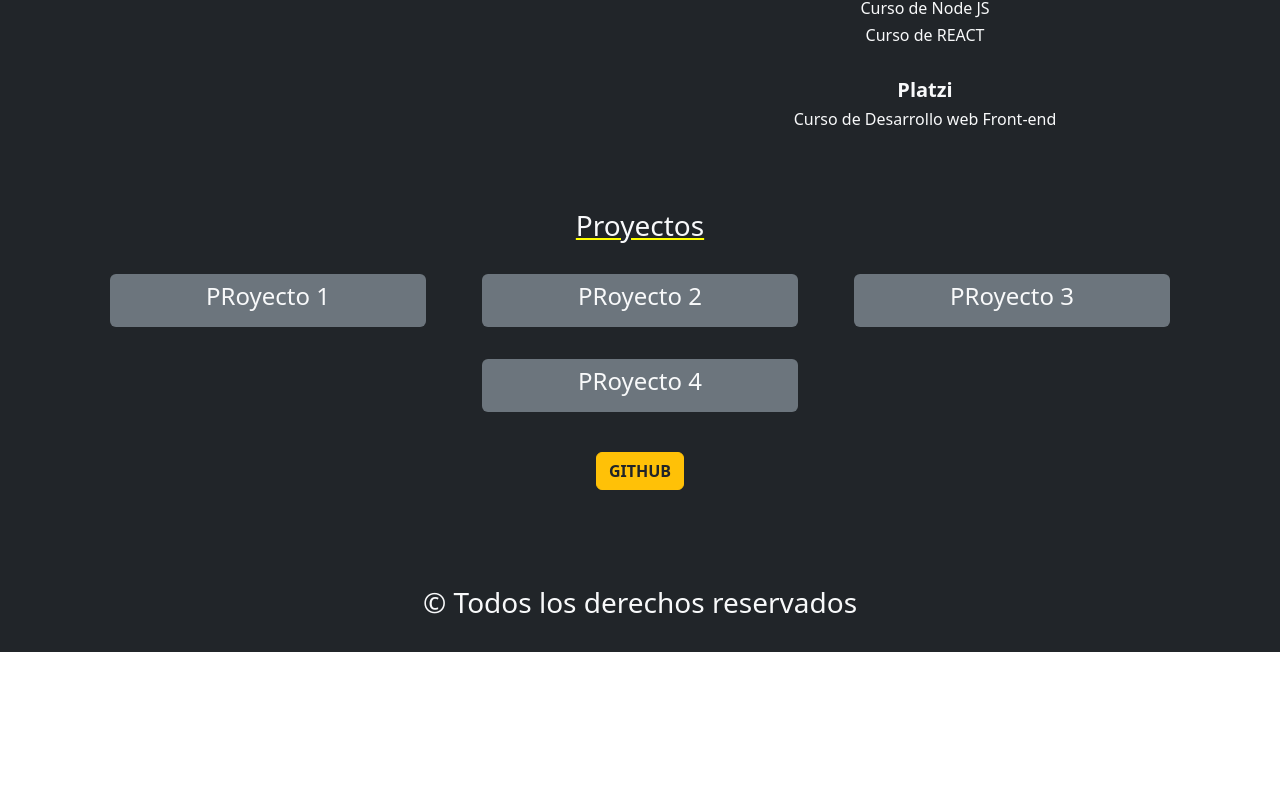
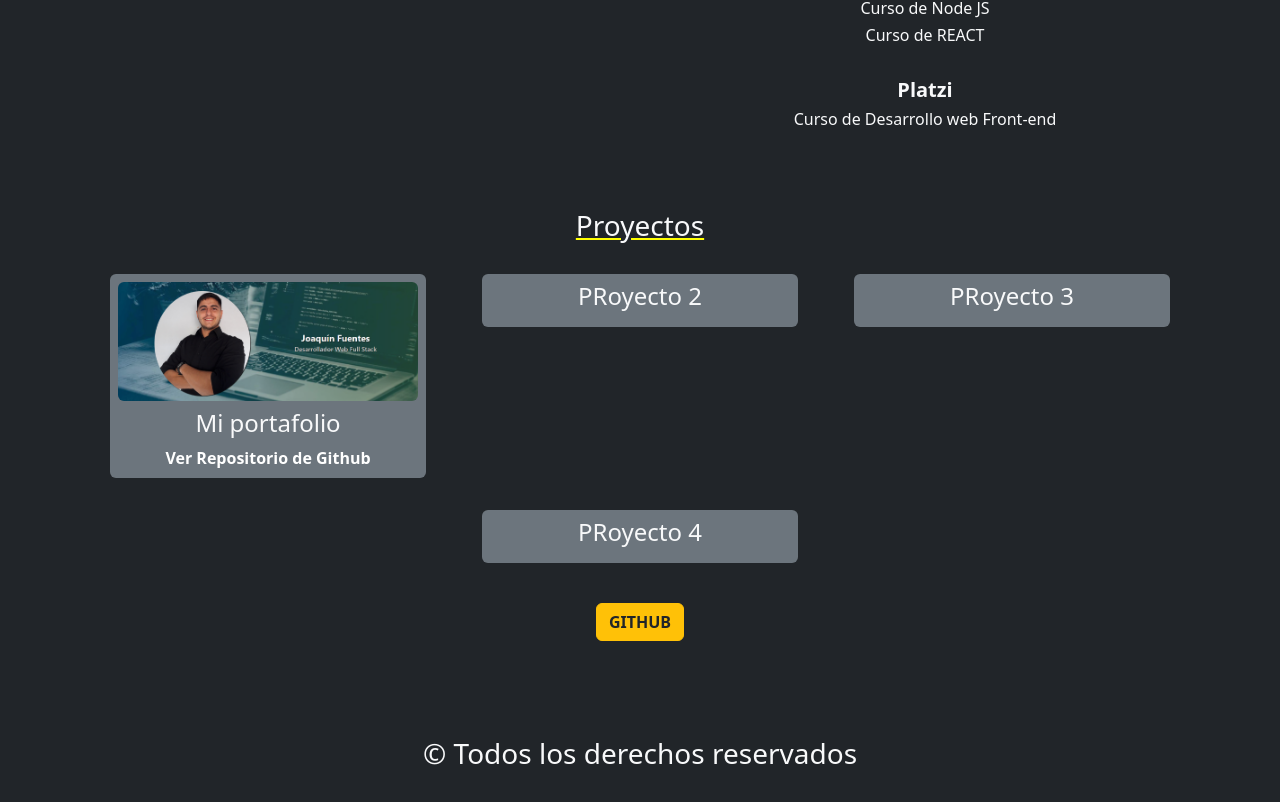
Before and after one commit to joaquin-fuentes/miportafolio, a React (Vite) app: page / in a window 1280 px wide. Shown: the part 1969-2771 px from the top of the page. Before the commit the page ends 2621 px from the top, so only its background shows below. Built offline with nearby package versions, Linux system fonts and the light colour scheme.

Commit message:
agregue el propyecto del portafolio

```diff
--- a/src/App.css
+++ b/src/App.css
@@ -91,6 +91,15 @@
   text-decoration: none;
   margin-bottom: 30px;
 }
+/* Proyectos */
+.linkProyectoGithub{
+  color: white;
+  text-decoration: none;
+  font-weight: 600;
+}
+.linkProyectoGithub:hover{
+  color: yellow;
+}
 
 @media (max-width: 576px) {
   .portada {
--- a/src/components/views/Proyectos.jsx
+++ b/src/components/views/Proyectos.jsx
@@ -1,5 +1,6 @@
 import React from 'react';
 import { Container, Row, Col, Button } from "react-bootstrap"
+import portadaPortafolio from "../../assets/portadaPortafolio.png"
 
 const Proyectos = () => {
     return (
@@ -8,7 +9,9 @@ const Proyectos = () => {
             <Row className='text-light d-flex justify-content-center'>
                 <Col xs={8} md={4} className='text-center'>
                     <article className='rounded bg-secondary m-3 p-2'>
-                        <h4>PRoyecto 1</h4>
+                        <img src={portadaPortafolio} alt=" imagen proyecto portafolio" width="100%" className='rounded' />
+                        <h4 className='mt-2'>Mi portafolio</h4>
+                        <a href="https://github.com/joaquin-fuentes/nuevoportafolio" target='_blank' className='linkProyectoGithub'>Ver Repositorio de Github</a>
                     </article>
                 </Col>
                 <Col xs={8} md={4} className='text-center'>
```
Also changed, not shown: src/assets/portadaPortafolio.png (added).
